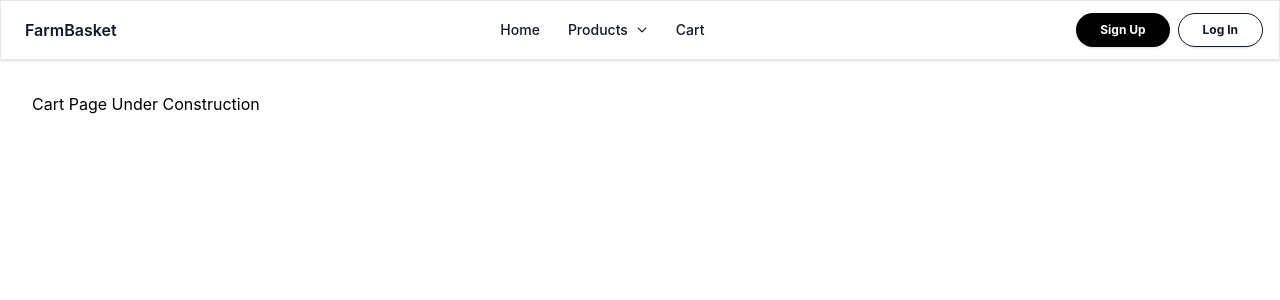
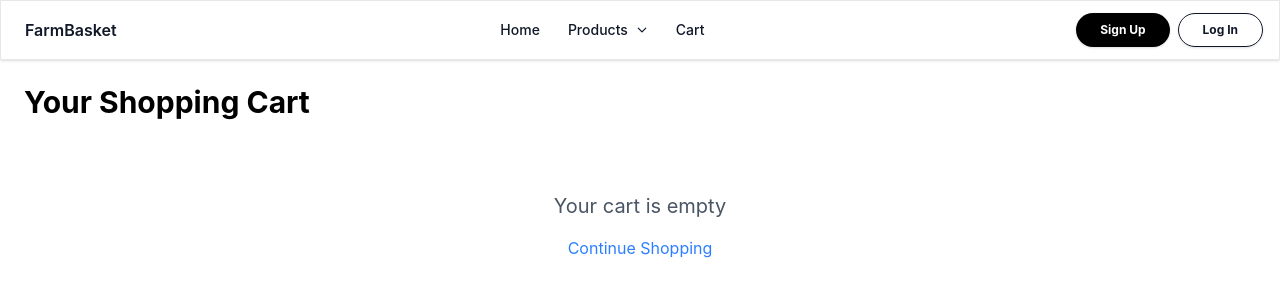
Before and after one commit to prabscode/farmbasket-frontendv3, a React (Vite) app in the folder frontend/: page /cart in a window 1280 px wide. Shown: the top 300 px of the page. Built offline with nearby package versions, Linux system fonts and the light colour scheme.

Commit message:
shifted cart successfully

```diff
--- a/frontend/src/App.jsx
+++ b/frontend/src/App.jsx
@@ -1,3 +1,5 @@
+
+// Updated App.js
 import './App.css'
 import { NavbarMenu } from './components/Navbar'
 import Home from './pages/Home'
@@ -5,6 +7,7 @@ import { BrowserRouter, Routes, Route } from 'react-router-dom'
 import Products from './pages/Products'
 import Productspage from './pages/Productspage'
 import Bundles from './pages/Bundles'
+import CartPage from './pages/CartPage'
 import { useAuth0 } from '@auth0/auth0-react'
 import { useEffect, useState } from 'react'
 
@@ -40,7 +43,7 @@ function App() {
           <Route path="/products" element={<Products userId={userId} />} />
           <Route path="/products-page" element={<Productspage userId={userId} />} />
           <Route path="/bundles" element={<Bundles />} />
-          <Route path="/cart" element={<div className="p-8">Cart Page Under Construction</div>} />
+          <Route path="/cart" element={<CartPage />} />
         </Routes>
       </BrowserRouter>
     </>
--- /dev/null
+++ b/frontend/src/pages/CartPage.jsx
@@ -0,0 +1,66 @@
+// CartPage.jsx - Create this new file in the pages folder
+import { useState, useEffect } from "react";
+import Cart from "../components/Cart";
+
+const CartPage = () => {
+  const [cart, setCart] = useState([]);
+  const [userId, setUserId] = useState(null);
+
+  useEffect(() => {
+    // Get userId from localStorage
+    const storedUserId = localStorage.getItem("userId");
+    setUserId(storedUserId);
+
+    // Get cart from localStorage
+    try {
+      const savedCart = localStorage.getItem('cart');
+      if (savedCart) {
+        setCart(JSON.parse(savedCart));
+      }
+    } catch (e) {
+      console.error("Error loading cart from localStorage:", e);
+    }
+  }, []);
+
+  // Function to remove product from cart
+  const removeFromCart = (index) => {
+    const updatedCart = [...cart];
+    updatedCart.splice(index, 1);
+    setCart(updatedCart);
+    // Update localStorage
+    localStorage.setItem('cart', JSON.stringify(updatedCart));
+  };
+
+  // Update cart item quantity
+  const updateQuantity = (index, newQuantity) => {
+    if (newQuantity < 1) return;
+    const updatedCart = [...cart];
+    updatedCart[index].quantity = newQuantity;
+    setCart(updatedCart);
+    // Update localStorage
+    localStorage.setItem('cart', JSON.stringify(updatedCart));
+  };
+
+  return (
+    <div className="container mx-auto p-6">
+      <h1 className="text-3xl font-bold mb-6">Your Shopping Cart</h1>
+      {cart.length === 0 ? (
+        <div className="text-center py-12">
+          <p className="text-xl text-gray-600 mb-4">Your cart is empty</p>
+          <a href="/products-page" className="text-blue-500 hover:underline">
+            Continue Shopping
+          </a>
+        </div>
+      ) : (
+        <Cart
+          cart={cart}
+          userId={userId}
+          removeFromCart={removeFromCart}
+          updateQuantity={updateQuantity}
+        />
+      )}
+    </div>
+  );
+};
+
+export default CartPage;
--- a/frontend/src/pages/Products.jsx
+++ b/frontend/src/pages/Products.jsx
@@ -1,32 +1,37 @@
 import { useEffect, useState } from "react";
 import { MapPin, Heart, Share, User } from "lucide-react";
-import Cart from "../components/Cart";
 import ProductHeader from "../components/ProductHeader";
 import Categories from "../components/Categories";
+
 // ProductCard Component
 const ProductCard = ({ product, effectiveUserId, addToCart, removeFromCart, cart, setActiveCategory }) => {
   const [isLiked, setIsLiked] = useState(false);
   // Check if THIS specific product is in cart by comparing product ID
   const isInCart = cart.some(item => item.productId === product._id);
+
   const handleLikeClick = (e) => {
     e.stopPropagation();
     setIsLiked(!isLiked);
   };
+
   const handleShareClick = (e) => {
     e.stopPropagation();
     console.log("Sharing product:", product.name);
   };
+
   const handleFarmerProfileClick = (e) => {
     e.stopPropagation();
     console.log("Opening farmer profile for:", product.farmerName, "with ID:", product.farmerId);
     window.open(`/farmer-profile/${product.farmerId}`, "_blank");
   };
+
   const handleCategoryClick = (e) => {
     e.stopPropagation();
     if (setActiveCategory && product.category) {
       setActiveCategory(product.category);
     }
   };
+
   // Handle cart button click for this specific product
   const handleCartButtonClick = () => {
     if (isInCart) {
@@ -35,6 +40,7 @@ removeFromCart(product);
       addToCart(product);
     }
   };
+
   return (
     <div className="flex flex-col bg-white rounded-lg shadow-md overflow-hidden transition-transform duration-300 hover:scale-101 border border-gray-200">
       {/* Crop Name Header - Changed from Farmer Name to Crop Name */}
@@ -102,9 +108,7 @@ className="transition-colors duration-300"
       {/* Price and Add to Cart Button */}
       <div className="flex justify-between items-center px-4 py-3 bg-gray-900 mt-auto">
         <div className="text-white">
-<span className="text-xl font-semibold">
-₹
-{product.price}</span>
+          <span className="text-xl font-semibold">₹{product.price}</span>
         </div>
         <button
           onClick={handleCartButtonClick}
@@ -117,6 +121,7 @@ disabled={!effectiveUserId}
     </div>
   );
 };
+
 // Main Products Component
 const Products = ({
   userId: propUserId,
@@ -135,6 +140,7 @@ const [loading, setLoading] = useState(true);
   const [error, setError] = useState(null);
   const [searchQueryLocal, setSearchQueryLocal] = useState(searchQuery);
   const [sortOptionLocal, setSortOptionLocal] = useState(sortOption);
+
   // Fetch products on component mount
   useEffect(() => {
     setLoading(true);
@@ -191,6 +197,7 @@ console.error("Error fetching products:", err);
         setError(err.message);
         setLoading(false);
       });
+
     // Try to get cart from localStorage on mount
     try {
       const savedCart = localStorage.getItem('cart');
@@ -201,13 +208,14 @@ setCart(JSON.parse(savedCart));
       console.error("Error loading cart from localStorage:", e);
     }
   }, []);
+
   // Get userId from localStorage if not passed as prop
-
   useEffect(() => {
     const storedUserId = localStorage.getItem("userId");
     console.log("Products component - userId from localStorage:", storedUserId);
     setLocalUserId(storedUserId);
   }, [propUserId]);
+
   // Apply filters, search, sort, and category when they change
   useEffect(() => {
     if (products.length === 0) return;
@@ -318,21 +326,17 @@ if (sortOptionLocal) {
               if (!product.estimatedDeliveryTime) {
                 return sortOptionLocal === 'delivery_quickest' ? Number.MAX_SAFE_INTEGER : -1;
               }
-
               const deliveryTime = String(product.estimatedDeliveryTime).toLowerCase();
 
               // Handle numeric values directly
               if (typeof product.estimatedDeliveryTime === 'number') {
                 return product.estimatedDeliveryTime * 24 * 60; // Assume days if just a number
               }
-
               // Extract number and unit from string
               const match = deliveryTime.match(/(\d+)\s*([a-z]+)/);
               if (!match) return sortOptionLocal === 'delivery_quickest' ? Number.MAX_SAFE_INTEGER : -1;
-
               const value = parseInt(match[1], 10);
               const unit = match[2].replace(/s$/, ''); // Remove trailing 's' if any
-
               // Convert to minutes for consistent comparison
               switch (unit) {
                 case 'minute':
@@ -356,12 +360,10 @@ if (sortOptionLocal) {
                   return value * 24 * 60; // Default to days if unit is unknown
               }
             };
-
             const timeA = getDeliveryTimeInMinutes(a);
             const timeB = getDeliveryTimeInMinutes(b);
-
             return sortOptionLocal === 'delivery_quickest'
-            ? timeA - timeB  // For quickest, sort ascending
+              ? timeA - timeB // For quickest, sort ascending
               : timeB - timeA; // For longest, sort descending
           });
           break;
@@ -372,8 +374,10 @@ if (sortOptionLocal) {
     console.log("Filtered products count:", result.length);
     setFilteredProducts(result);
   }, [filters, products, searchQueryLocal, sortOptionLocal, activeCategory]);
+
   // Determine the effective userId to use
   const effectiveUserId = propUserId || localUserId;
+
   // Function to add product to cart
   const addToCart = (product) => {
     if (!effectiveUserId) {
@@ -405,6 +409,7 @@ setCart(updatedCart);
     // Store in localStorage for persistence
     localStorage.setItem('cart', JSON.stringify(updatedCart));
   };
+
   // Function to remove product from cart
   const removeFromCart = (product) => {
     console.log("Removing from cart, product ID:", product._id);
@@ -413,6 +418,7 @@ setCart(updatedCart);
     // Update localStorage
     localStorage.setItem('cart', JSON.stringify(updatedCart));
   };
+
   // Handle category change
   const handleCategoryChange = (newCategory) => {
     console.log("Setting active category:", newCategory);
@@ -422,23 +428,17 @@ if (onCategoryChange) {
       onCategoryChange(newCategory.toLowerCase());
     }
   };
+
   // Handle search from header
   const handleSearch = (query) => {
     setSearchQueryLocal(query);
   };
+
   // Handle sort from header
   const handleSort = (option) => {
     setSortOptionLocal(option);
   };
-// Update cart item quantity
-const updateQuantity = (index, newQuantity) => {
-if (newQuantity < 1) return;
-const updatedCart = [...cart];
-updatedCart[index].quantity = newQuantity;
-setCart(updatedCart);
-// Update localStorage
-localStorage.setItem('cart', JSON.stringify(updatedCart));
-};
+
   // Loading state
   if (loading) {
     return (
@@ -457,9 +457,9 @@ cartItemCount={cart.length}
       </div>
     );
   }
+
   // Error state
   if (error) {
-
     return (
       <div className="p-4">
         <ProductHeader
@@ -482,6 +482,7 @@ Retry
       </div>
     );
   }
+
   return (
     <div>
       {/* Product Header component */}
@@ -524,10 +525,7 @@ Location: {filters.location}
             )}
             {filters.priceRange && filters.priceRange.length === 2 && (
               <span className="bg-green-100 text-green-800 px-2 py-1 rounded text-sm">
-Price: ₹
-{filters.priceRange[0]}
-- ₹
-{filters.priceRange[1]}
+                Price: ₹{filters.priceRange[0]} - ₹{filters.priceRange[1]}
               </span>
             )}
             {filters.customerRating && filters.customerRating.length > 0 && (
@@ -593,20 +591,10 @@ setActiveCategory={handleCategoryChange}
             </div>
           )}
         </div>
-{/* Cart Component */}
-<Cart
-cart={cart}
-userId={effectiveUserId}
-removeFromCart={(index) => {
-const itemToRemove = cart[index];
-if (itemToRemove) {
-removeFromCart({ _id: itemToRemove.productId });
-}
-}}
-updateQuantity={updateQuantity}
-/>
+        {/* The Cart component has been removed from here */}
       </div>
     </div>
   );
 };
+
 export default Products;
```
Lines whose indentation alone changed are shown as unchanged.
